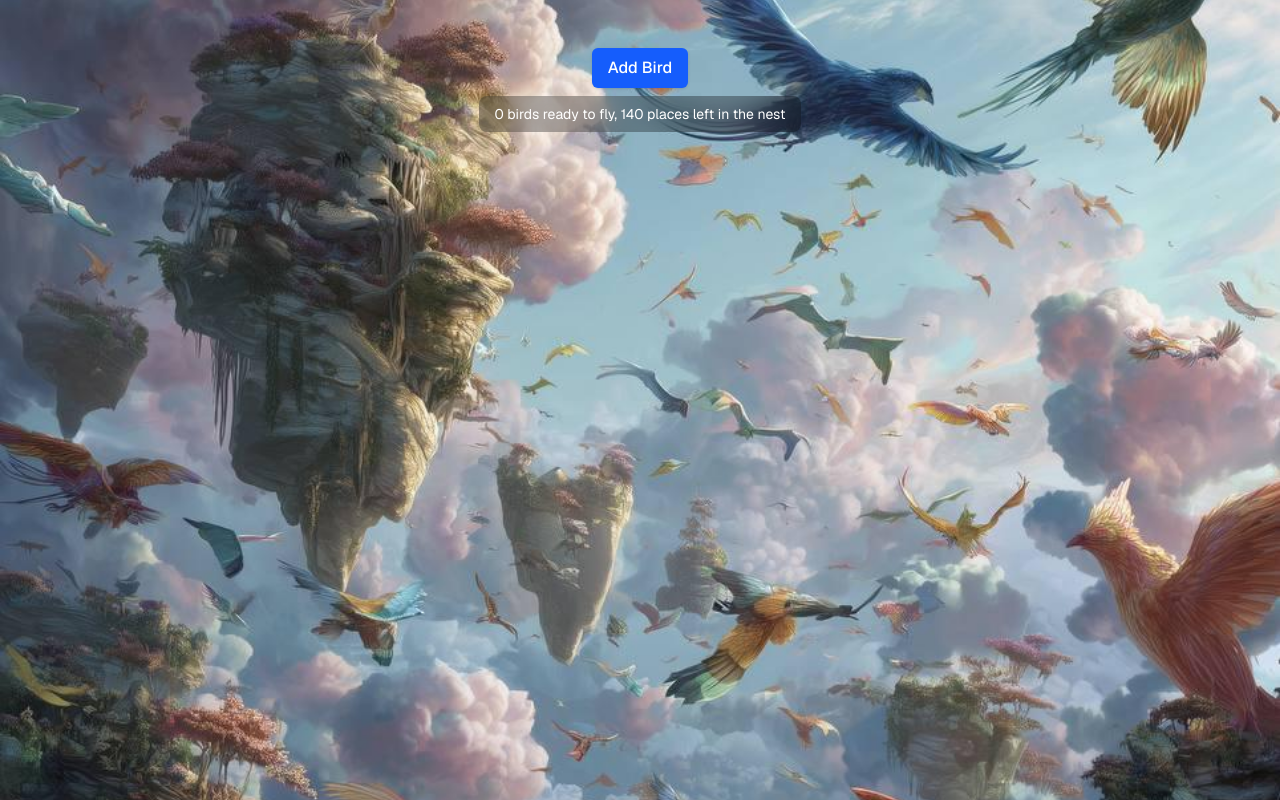
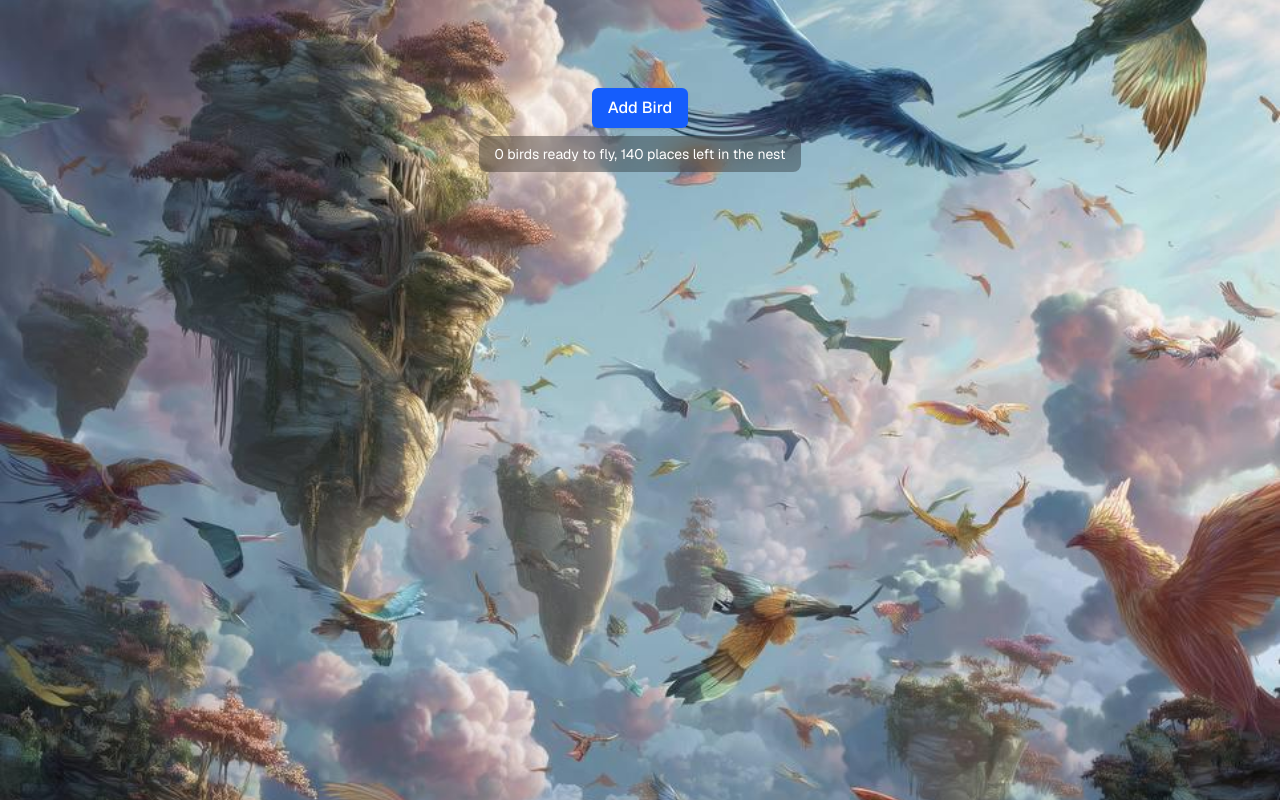
Before and after one commit to MilanBarande/mettaway-2025, a Next.js app: page / in a window 1280 px wide. Built offline with nearby package versions, Linux system fonts and the light colour scheme.

Commit message:
pluralization

```diff
--- a/src/app/page.tsx
+++ b/src/app/page.tsx
@@ -16,10 +16,10 @@ export default function Home() {
   return (
     <div className="font-sans grid grid-rows-[20px_1fr_20px] items-center justify-items-center min-h-screen p-8 pb-20 gap-16 sm:p-20">
       <Birds count={count} />
-      <div className="flex flex-col items-center gap-2">
+      <div className="flex flex-col items-center gap-2 mt-20">
         <Button onClick={addBird} disabled={count >= 140}>Add Bird</Button>
-        <p className="text-sm text-white px-4 py-2 rounded-lg backdrop-blur-md bg-black/30">
-          {count} birds ready to fly, {140 - count} places left in the nest
+        <p className="text-sm text-white px-4 py-2 rounded-lg backdrop-blur-md bg-black/30 text-center">
+          {count} {count === 1 ? 'bird' : 'birds'} ready to fly, {140 - count} {140 - count === 1 ? 'place' : 'places'} left in the nest
         </p>
       </div>
     </div>
```
